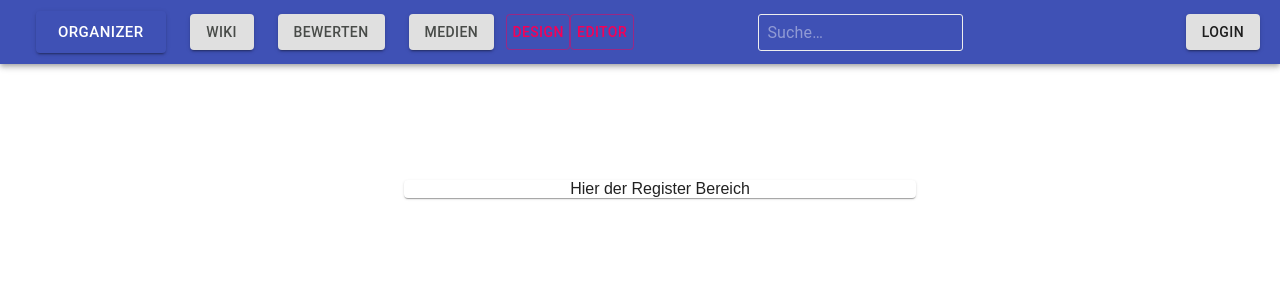
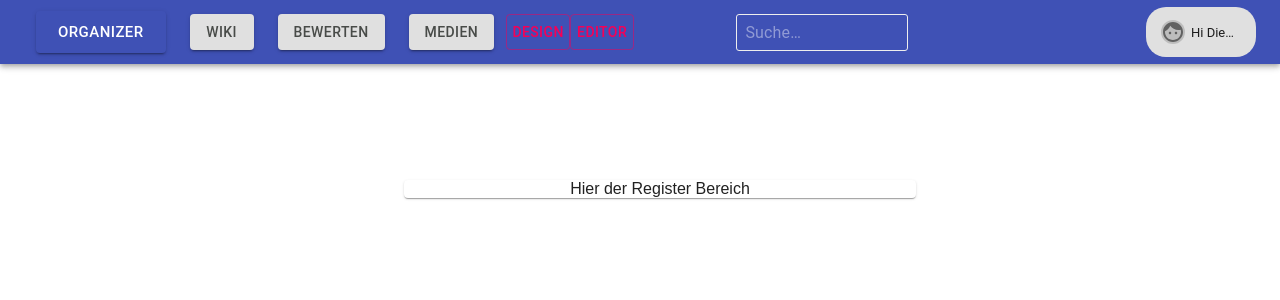
Before and after one commit to church-organizer/cgr-app, a React (Create React App) app: page /register in a window 1280 px wide. Shown: the top 300 px of the page. Built offline with nearby package versions, Linux system fonts and the light colour scheme.

Commit message:
profile avatar as logout

```diff
--- a/src/App.js
+++ b/src/App.js
@@ -26,7 +26,7 @@ class App extends Component {
                     <Route exact path="/register" component={Register}/>
                     {!this.state.login.isLoggedIn ? <Login onLogin={this}/> : (
                             <div className="content">
-                                <TopNav/>
+                                <TopNav username={this.state.login.username}/>
                                 <Route exact path="/" component={Start}/>
                                 <Route exact path="/wiki" component={Wiki}/>
                                 <Route exact path="/rating" component={Rating}/>
--- a/src/tools/Editor/Editor.js
+++ b/src/tools/Editor/Editor.js
@@ -22,19 +22,19 @@ const Editor = (props) => {
     if (props.readOnly === undefined || props.readOnly) {
         readOnly = true;
     }
-    const toolbar = !readOnly ? [
+    const toolbar = [
         "Heading", '|', 'bold', 'italic', '|',
         'bulletedList', 'numberedList',
         "BlockQuote", "insertTable", '|',
         "Link", "CKFinder", 'imageUpload', '|',
         'undo', 'redo',
-    ]: [];
+    ];
 
     return (
         <div className={classes.div} id={readOnly ? "editor-content" : "editor-content-readOnly"}>
             <CKEditor editor={ClassicEditor} data={props.content}
                       config={{
-                          toolbar: toolbar,
+                          toolbar: readOnly ? [] : toolbar,
                           table: {
                               contentToolbar: ['tableColumn', 'tableRow', 'mergeTableCells']
                           },
--- a/src/tools/TopNav/TopNav.js
+++ b/src/tools/TopNav/TopNav.js
@@ -1,6 +1,10 @@
 import React from 'react';
 import {AppBar, Button, Toolbar, Typography, makeStyles, InputBase} from "@material-ui/core";
 import {Link} from "react-router-dom";
+import Chip from "@material-ui/core/Chip";
+import Avatar from "@material-ui/core/Avatar";
+import FaceIcon from '@material-ui/icons/Face';
+
 
 
 const useStyles = makeStyles(theme => ({
@@ -36,6 +40,15 @@ const useStyles = makeStyles(theme => ({
         padding: "8px",
         margin: "4px",
         color: "#eee"
+    },
+    login: {
+        height: "50px",
+        borderRadius: "20px",
+        minWidth: "110px",
+        padding: "10px"
+    },
+    avatar: {
+        margin: "7px"
     }
 }));
 
@@ -71,9 +84,20 @@ const TopNav = (props) => {
                     }}
                     inputProps={{'aria-label': 'search'}}
                 />
+                <Chip
+                    avatar={
+                        <Avatar className={classes.avatar}>
+                            <FaceIcon />
+                        </Avatar>
+                    }
+                    label={"Hi " + props.username}
+                    className={classes.login}
+                />
 
 
-                <Button variant={"contained"} className={classes.loginButton}>Login</Button>
+
+
+                {/*<Button variant={"contained"} className={classes.loginButton}>Login</Button>*/}
             </Toolbar>
         </AppBar>
     );
```
